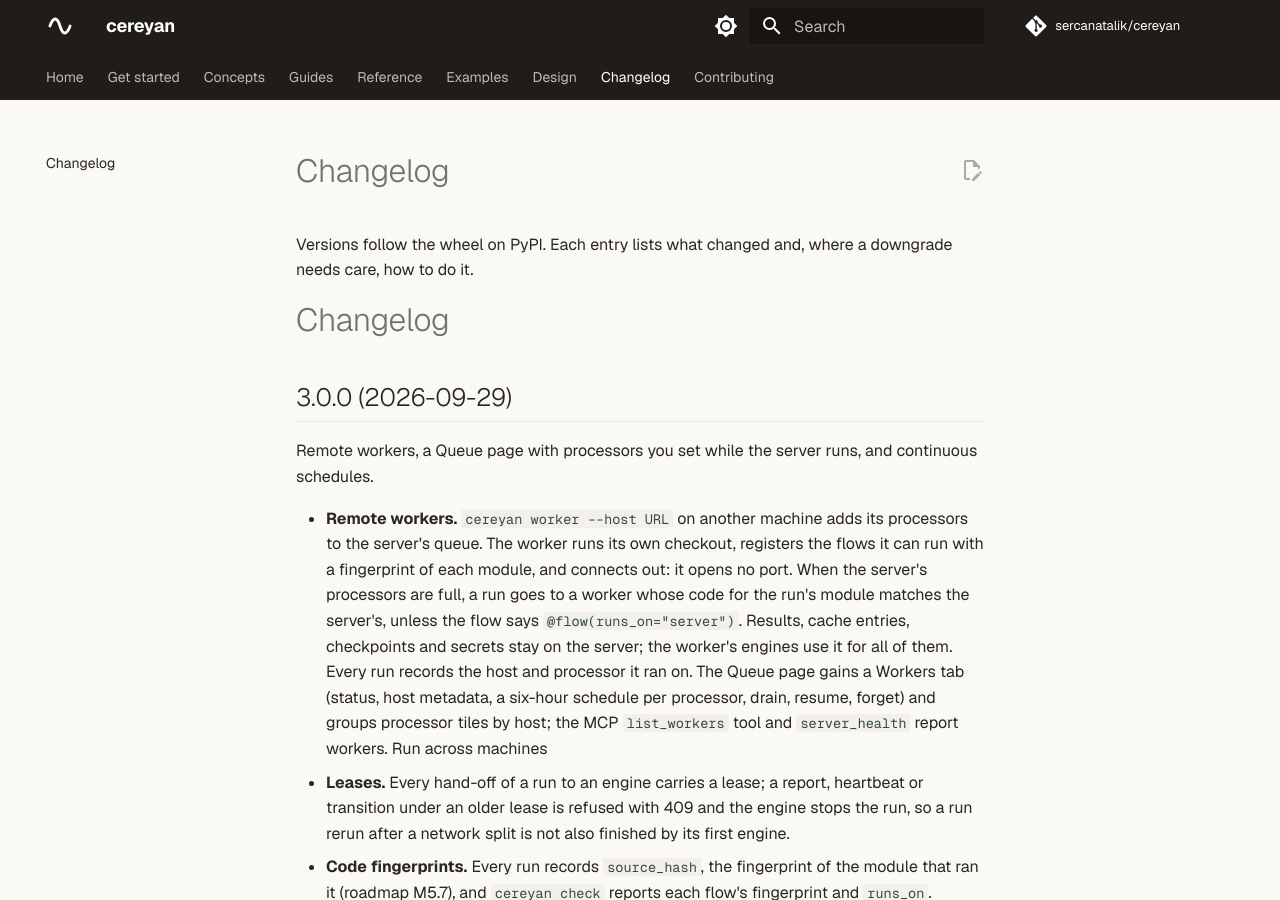
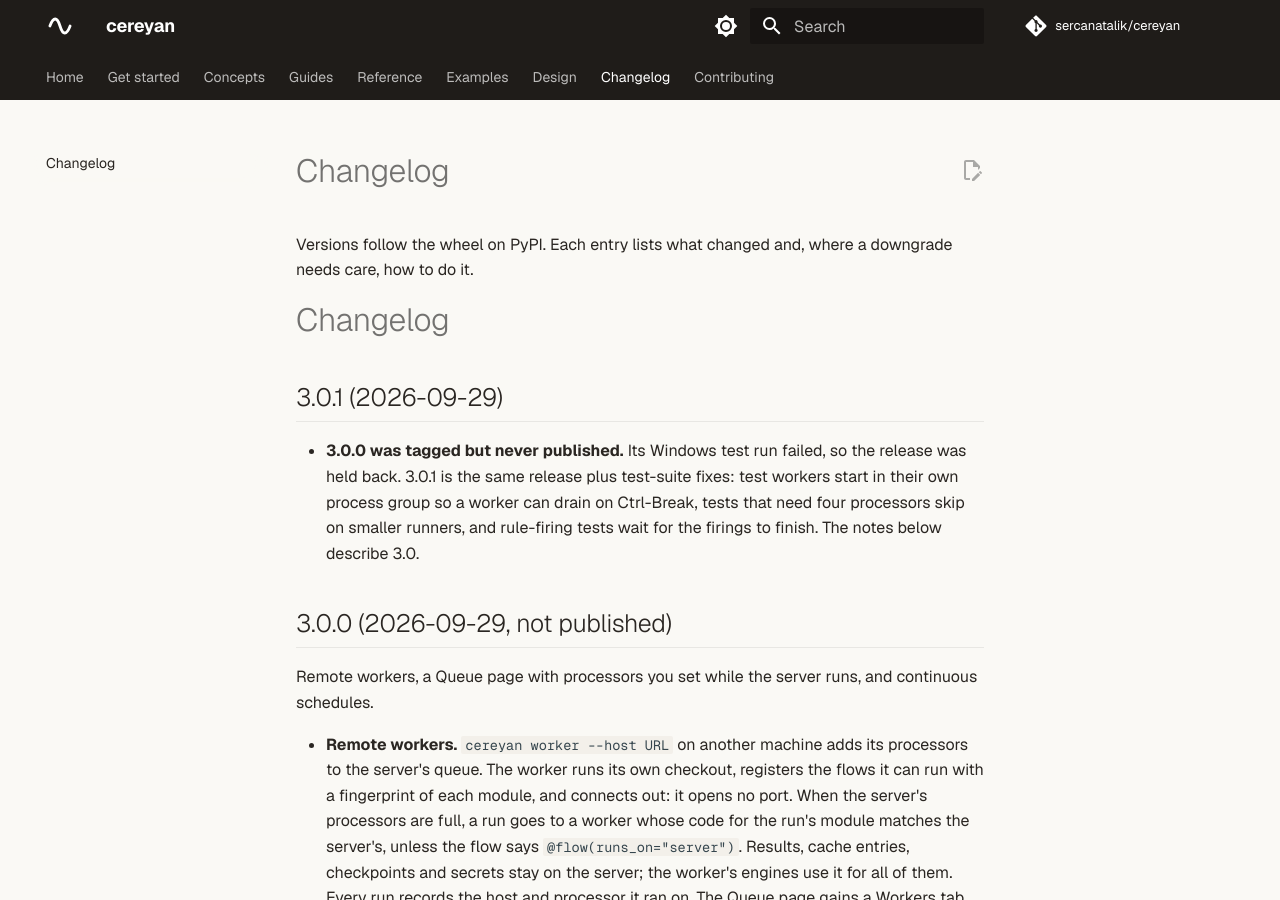
Before and after one commit to sercanatalik/cereyan, an MkDocs documentation site: the page built from docs/changelog.md, in a window 1280 px wide and 900 px high. Built offline with MkDocs 1.6.1 and Material for MkDocs 9.7.7, drawn with Linux system fonts in a browser that asks for light colours; comment, search, counter and statistics services are not loaded.

Commit message:
Cereyan 3.0.1
Co-Authored-By: Claude Opus 5.5 (1M context) <noreply@anthropic.com>

```diff
--- a/CHANGELOG.md
+++ b/CHANGELOG.md
@@ -1,6 +1,10 @@
 # Changelog
 
-## 3.0.0 (2026-09-29)
+## 3.0.1 (2026-09-29)
+
+- **3.0.0 was tagged but never published.** Its Windows test run failed, so the release was held back. 3.0.1 is the same release plus test-suite fixes: test workers start in their own process group so a worker can drain on Ctrl-Break, tests that need four processors skip on smaller runners, and rule-firing tests wait for the firings to finish. The notes below describe 3.0.
+
+## 3.0.0 (2026-09-29, not published)
 
 Remote workers, a Queue page with processors you set while the server runs, and continuous schedules.
 
--- a/Cargo.toml
+++ b/Cargo.toml
@@ -3,7 +3,7 @@ resolver = "2"
 members = ["crates/core", "crates/store", "crates/rules", "crates/server", "crates/py"]
 
 [workspace.package]
-version = "3.0.0"
+version = "3.0.1"
 edition = "2021"
 license = "MIT"
 
--- a/pyproject.toml
+++ b/pyproject.toml
@@ -4,7 +4,7 @@ build-backend = "maturin"
 
 [project]
 name = "cereyan"
-version = "3.0.0"
+version = "3.0.1"
 description = "Minimal, local-first orchestrator for Python data pipelines with a Rust core"
 readme = "README.md"
 requires-python = ">=3.11"
```
Also changed, not shown: docs/reference/http-api.md (+1 -1 lines), 5 other files.
